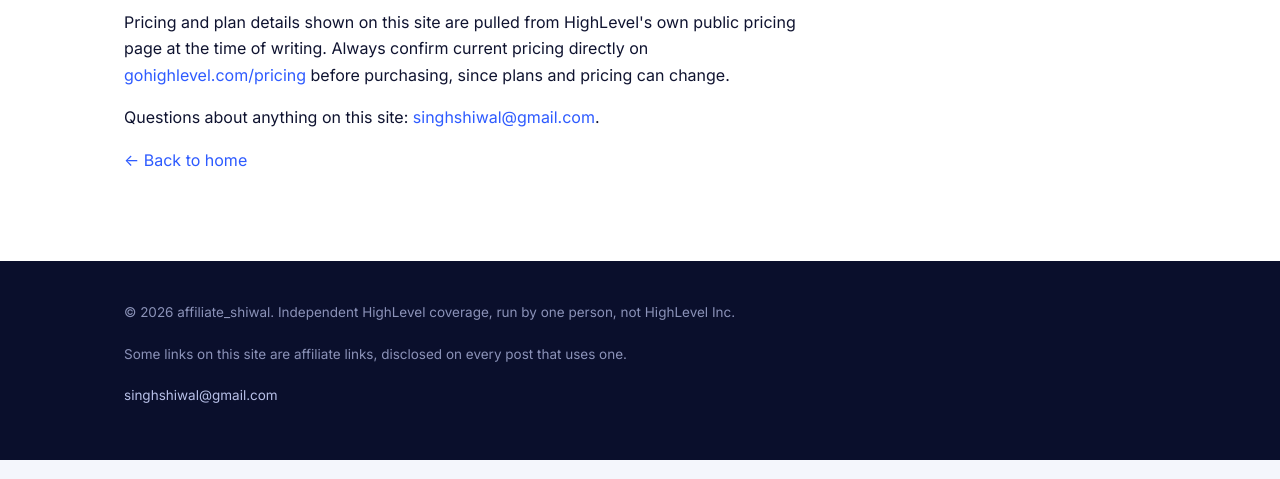
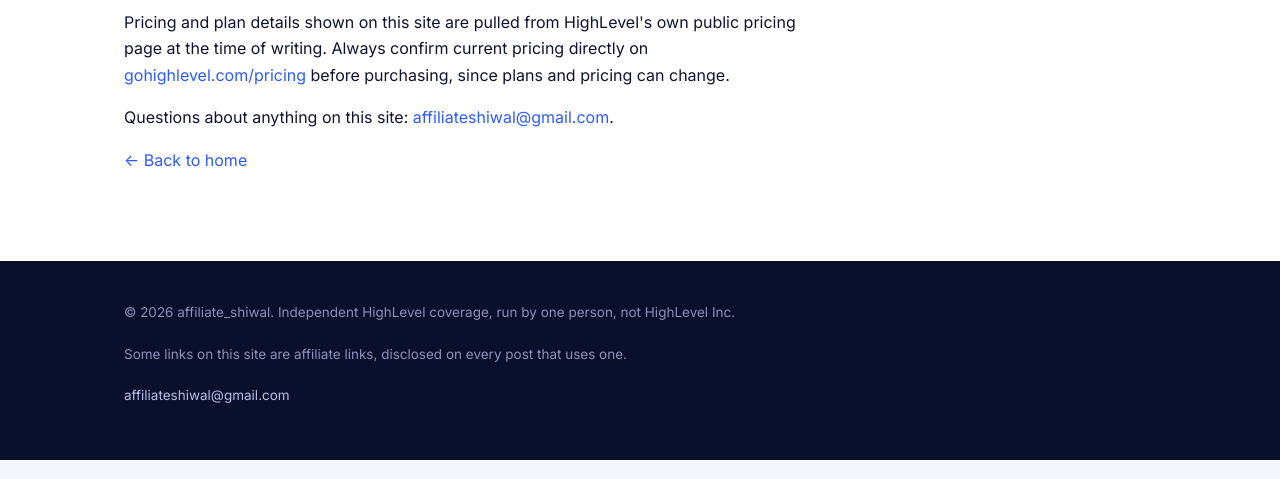
Before and after one commit to shiwal50/affiliate_shiwal, a Jekyll site: the page built from affiliate-disclosure.html, in a window 1280 px wide. Shown: the part 418-897 px from the top of the page. Built offline with Jekyll 4.4.1, drawn with Linux system fonts in a browser that asks for light colours.

Commit message:
Wire in Web3Forms key, swap contact email, fix future-dated post visibility

```diff
--- a/_config.yml
+++ b/_config.yml
@@ -7,6 +7,11 @@
 
 markdown: kramdown
 permalink: /posts/:year/:month/:day/:title/
+
+# Jekyll hides posts dated later than the build server's own clock by default.
+# Since posts are dated when written (not necessarily when the build runs),
+# this makes sure a post is never silently hidden by a clock mismatch.
+future: true
 
 collections:
   posts:
--- a/_includes/lead-form-fields.html
+++ b/_includes/lead-form-fields.html
@@ -1,7 +1,8 @@
 {% assign form_id = include.id | default: "lead-form" %}
-<form class="lead-form" id="{{ form_id }}" data-web3forms-key="YOUR_WEB3FORMS_ACCESS_KEY">
-  <input type="hidden" name="access_key" value="YOUR_WEB3FORMS_ACCESS_KEY">
+<form class="lead-form" id="{{ form_id }}" data-web3forms-key="12092458-116c-41cc-9037-56701b7404aa">
+  <input type="hidden" name="access_key" value="12092458-116c-41cc-9037-56701b7404aa">
   <input type="hidden" name="subject" value="New lead from affiliate_shiwal">
+  <input type="hidden" name="message" value="">
   <input type="checkbox" name="botcheck" style="display:none" tabindex="-1" autocomplete="off">
 
   <div class="field">
--- a/_layouts/default.html
+++ b/_layouts/default.html
@@ -33,7 +33,7 @@
     <div class="wrap">
       <p>&copy; {{ 'now' | date: '%Y' }} affiliate_shiwal. Independent HighLevel coverage, run by one person, not HighLevel Inc.</p>
       <p>Some links on this site are affiliate links, disclosed on every post that uses one.</p>
-      <p><a href="mailto:singhshiwal@gmail.com">singhshiwal@gmail.com</a></p>
+      <p><a href="mailto:affiliateshiwal@gmail.com">affiliateshiwal@gmail.com</a></p>
     </div>
   </footer>
 
--- a/affiliate-disclosure.html
+++ b/affiliate-disclosure.html
@@ -8,7 +8,7 @@
     <p>affiliate_shiwal is an independent site run by one person (Shiwal Singh), not by HighLevel Inc. I am enrolled in HighLevel's official affiliate program, which means that if you sign up for HighLevel through a link on this site, I may earn a commission at no extra cost to you.</p>
     <p>This applies to every gohighlevel.com and app.gohighlevel.com link on this site, including trial links, plan links, upgrade links, and the HighLevel Bootcamp link. Every post that includes one of these links also carries a short disclosure near the link itself.</p>
     <p>Pricing and plan details shown on this site are pulled from HighLevel's own public pricing page at the time of writing. Always confirm current pricing directly on <a href="https://www.gohighlevel.com/pricing?fp_ref=shiwal" target="_blank" rel="noopener sponsored">gohighlevel.com/pricing</a> before purchasing, since plans and pricing can change.</p>
-    <p>Questions about anything on this site: <a href="mailto:singhshiwal@gmail.com">singhshiwal@gmail.com</a>.</p>
+    <p>Questions about anything on this site: <a href="mailto:affiliateshiwal@gmail.com">affiliateshiwal@gmail.com</a>.</p>
     <p><a href="{{ '/' | relative_url }}">&larr; Back to home</a></p>
   </div>
 </section>
--- a/assets/js/lead-form.js
+++ b/assets/js/lead-form.js
@@ -58,6 +58,19 @@
       status.textContent = "";
       status.className = "form-status";
 
+      var messageField = form.querySelector('input[name="message"]');
+      if (messageField) {
+        var nameVal = form.querySelector('[name="name"]').value;
+        var emailVal = form.querySelector('[name="email"]').value;
+        var agencyIdVal = form.querySelector('[name="agency_id"]') ? form.querySelector('[name="agency_id"]').value : "";
+        var agencyEmailVal = form.querySelector('[name="agency_email"]') ? form.querySelector('[name="agency_email"]').value : "";
+        messageField.value =
+          "Name: " + nameVal + "\n" +
+          "Email: " + emailVal + "\n" +
+          "Agency ID: " + (agencyIdVal || "-") + "\n" +
+          "Agency Email: " + (agencyEmailVal || "-");
+      }
+
       var formData = new FormData(form);
       var payload = Object.fromEntries(formData.entries());
 
@@ -74,11 +87,11 @@
           status.className = "form-status success";
           form.reset();
         } else {
-          status.textContent = (result && result.message) ? result.message : "Something went wrong. Please try again or email singhshiwal@gmail.com directly.";
+          status.textContent = (result && result.message) ? result.message : "Something went wrong. Please try again or email affiliateshiwal@gmail.com directly.";
           status.className = "form-status error";
         }
       } catch (err) {
-        status.textContent = "Couldn't reach the form service. Please try again or email singhshiwal@gmail.com directly.";
+        status.textContent = "Couldn't reach the form service. Please try again or email affiliateshiwal@gmail.com directly.";
         status.className = "form-status error";
       } finally {
         submitBtn.disabled = false;
```
